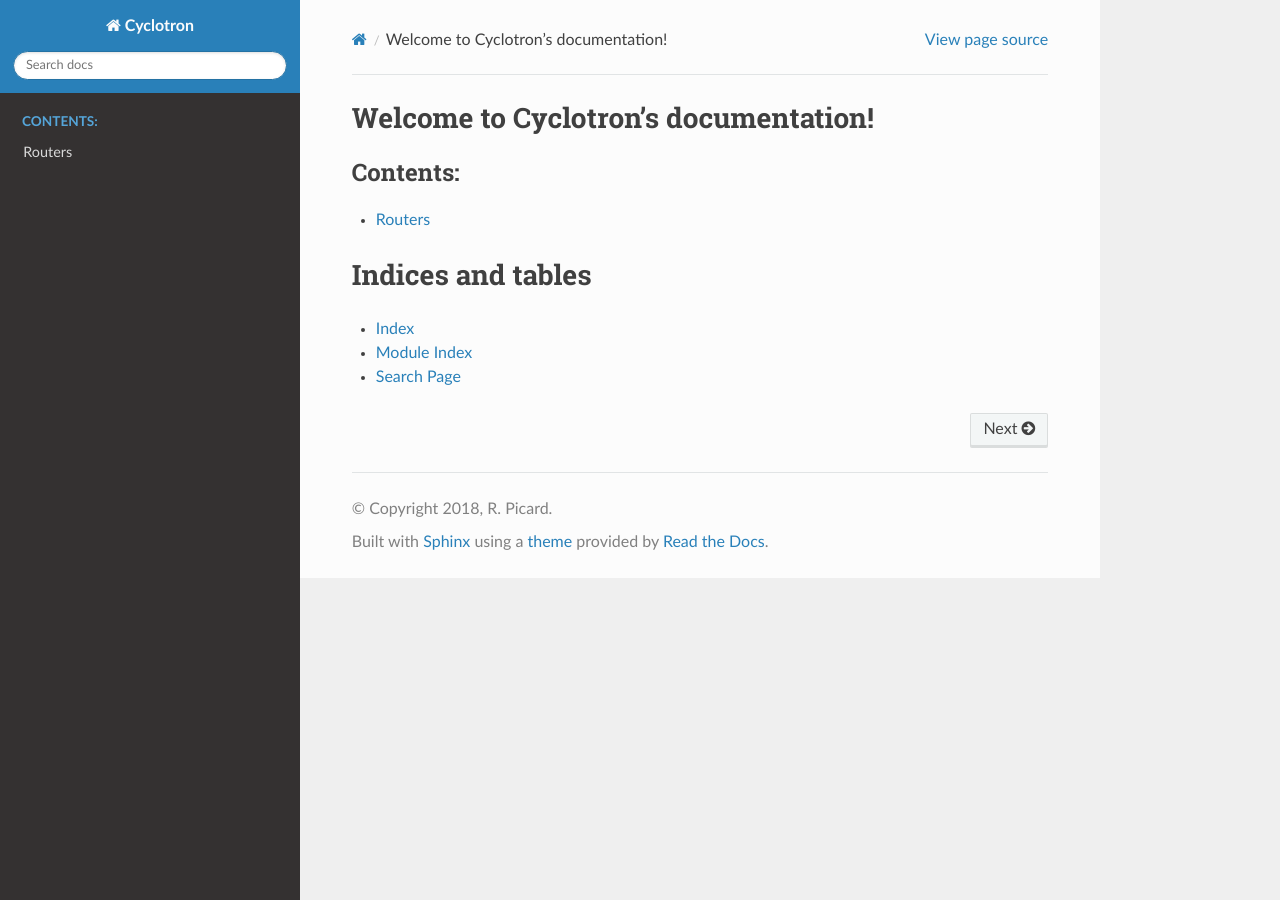
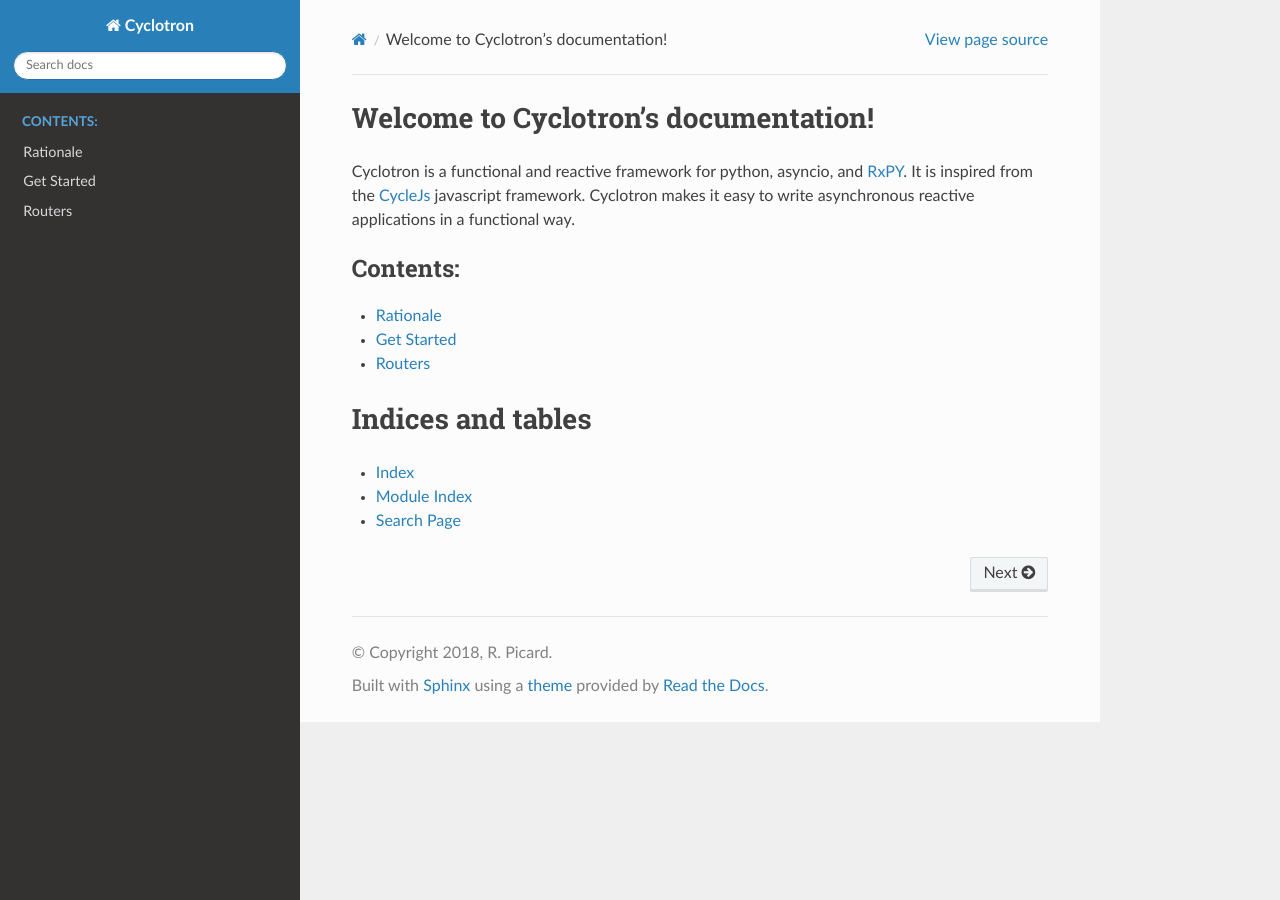
Before and after one commit to MainRo/cyclotron-py, a Sphinx documentation site: the page built from docs/index.rst, in a window 1280 px wide. Built offline with Sphinx 7.4.7 and the Read the Docs theme 2.0.0, drawn with Linux system fonts in a browser that asks for light colours.

Commit message:
doc: addeed rationale and get started section

```diff
--- a/docs/index.rst
+++ b/docs/index.rst
@@ -6,10 +6,17 @@
 Welcome to Cyclotron's documentation!
 =====================================
 
+Cyclotron is a functional and reactive framework for python, asyncio, and
+`RxPY <https://github.com/ReactiveX/RxPY/>`_. It is inspired from the
+`CycleJs <https://Cycle.js.org>`_ javascript framework. Cyclotron makes it
+easy to write asynchronous reactive applications in a functional way.
+
 .. toctree::
    :maxdepth: 2
    :caption: Contents:
 
+   rationale
+   get_started
    router
 
 
```
Also changed, not shown: docs/get_started.rst (added, +49 -0 lines), docs/rationale.rst (added, +16 -0 lines), docs/asset/cycle.png (added), docs/asset/cycle.svg (added).
